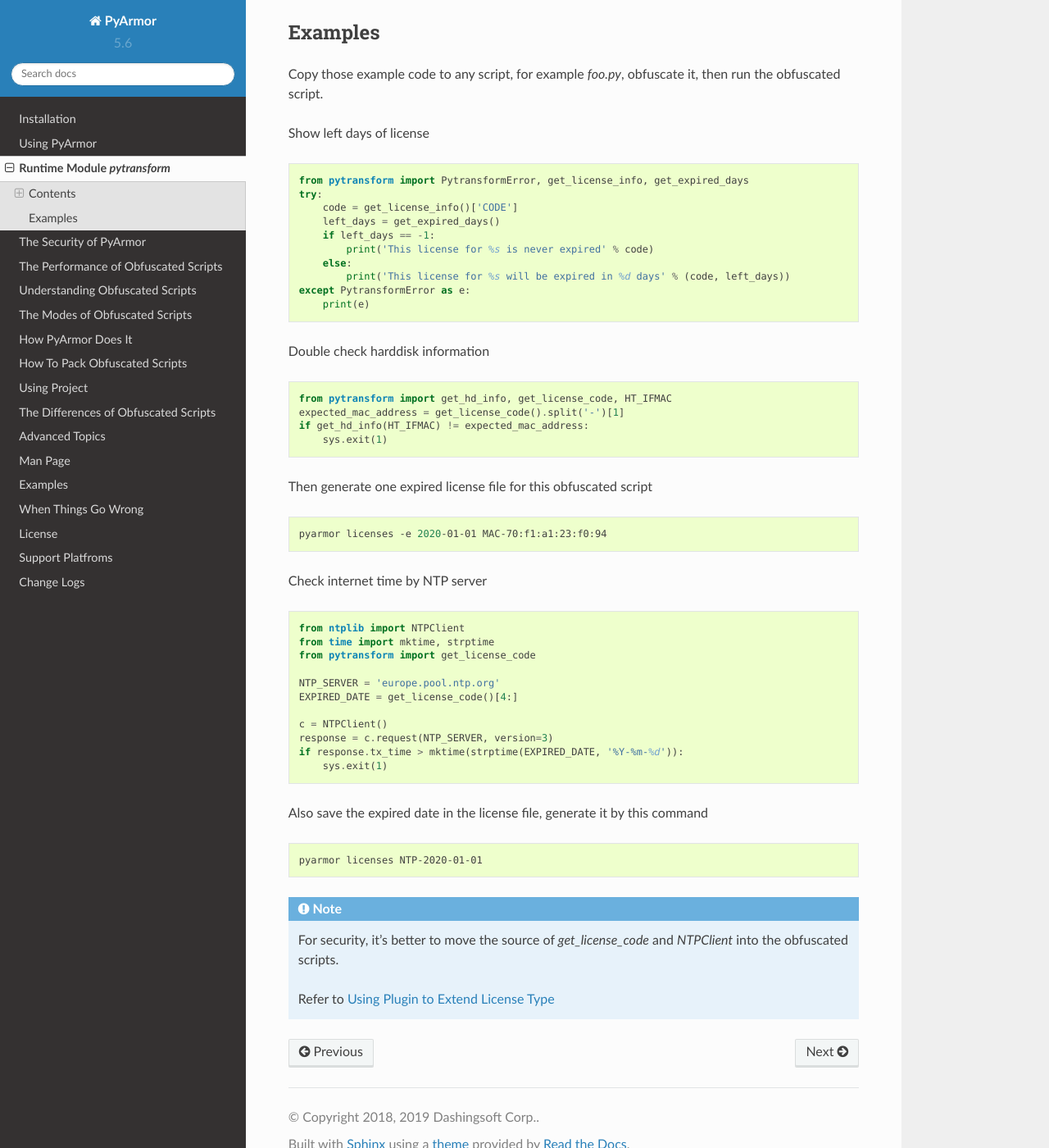
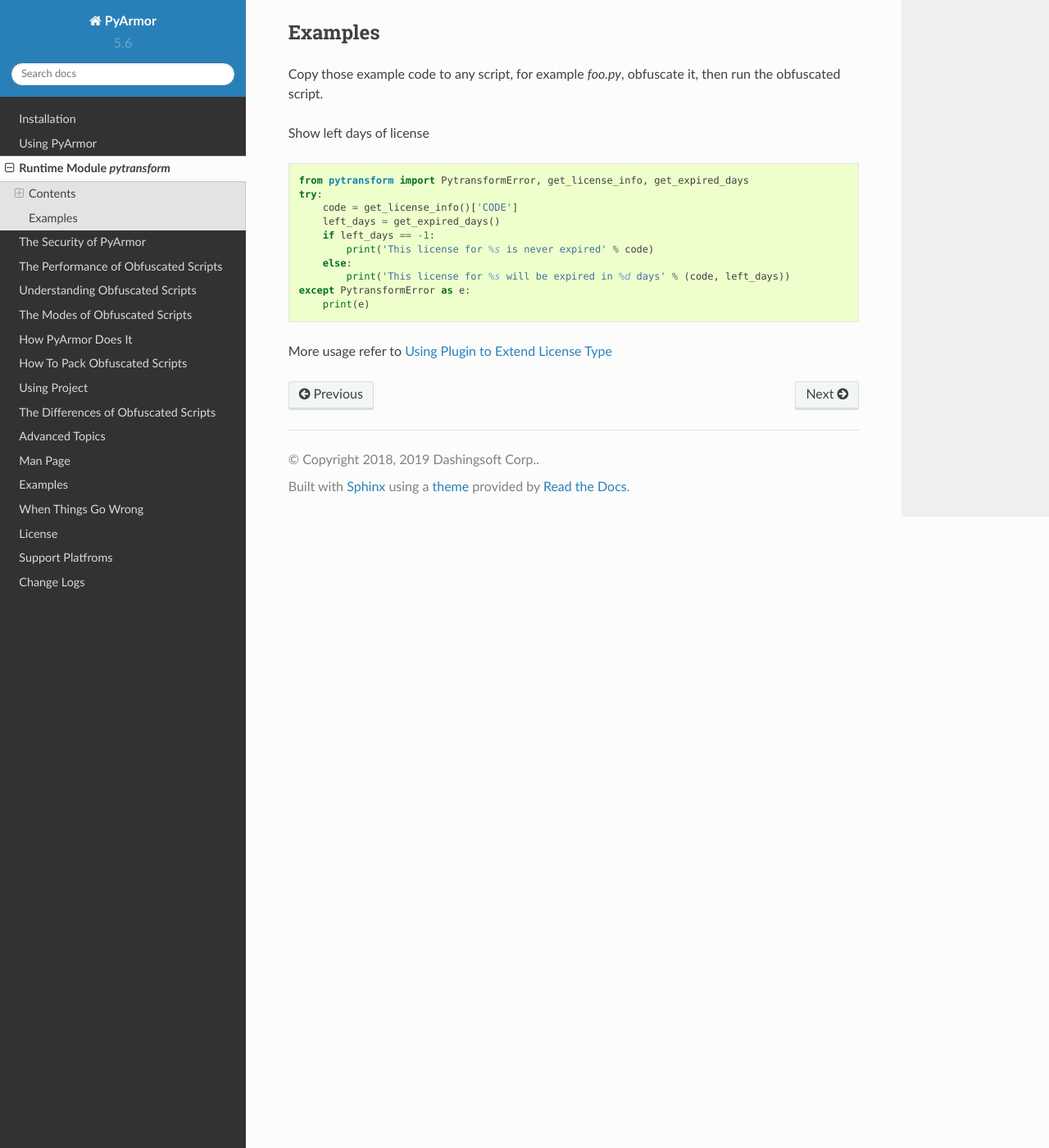
Before and after one commit to dashingsoft/pyarmor, a Sphinx documentation site: the page built from docs/pytransform.rst, in a window 1280 px wide and 1400 px high, scrolled down 1338 px. Shown: the whole window at 82% size. Built offline with Sphinx 7.4.7 and the Read the Docs theme 2.0.0, drawn with Linux system fonts in a browser that asks for light colours.

Commit message:
Refine extend license type by option -x

```diff
--- a/docs/pytransform.rst
+++ b/docs/pytransform.rst
@@ -86,46 +86,4 @@
    except PytransformError as e:
        print(e)
 
-Double check harddisk information
-
-.. code-block:: python
-
-   from pytransform import get_hd_info, get_license_code, HT_IFMAC
-   expected_mac_address = get_license_code().split('-')[1]
-   if get_hd_info(HT_IFMAC) != expected_mac_address:
-       sys.exit(1)
-
-Then generate one expired license file for this obfuscated script
-
-.. code-block:: shell
-
-   pyarmor licenses -e 2020-01-01 MAC-70:f1:a1:23:f0:94
-
-Check internet time by NTP server
-
-.. code-block:: python
-
-    from ntplib import NTPClient
-    from time import mktime, strptime
-    from pytransform import get_license_code
-
-    NTP_SERVER = 'europe.pool.ntp.org'
-    EXPIRED_DATE = get_license_code()[4:]
-
-    c = NTPClient()
-    response = c.request(NTP_SERVER, version=3)
-    if response.tx_time > mktime(strptime(EXPIRED_DATE, '%Y-%m-%d')):
-        sys.exit(1)
-
-Also save the expired date in the license file, generate it by this command
-
-.. code-block:: shell
-
-   pyarmor licenses NTP-2020-01-01
-
-.. note::
-
-   For security, it's better to move the source of `get_license_code`
-   and `NTPClient` into the obfuscated scripts.
-
-   Refer to :ref:`Using Plugin to Extend License Type`
+More usage refer to :ref:`Using Plugin to Extend License Type`
```
Also changed, not shown: docs/advanced.rst (+14 -27 lines), docs/man.rst (+17 -0 lines).
